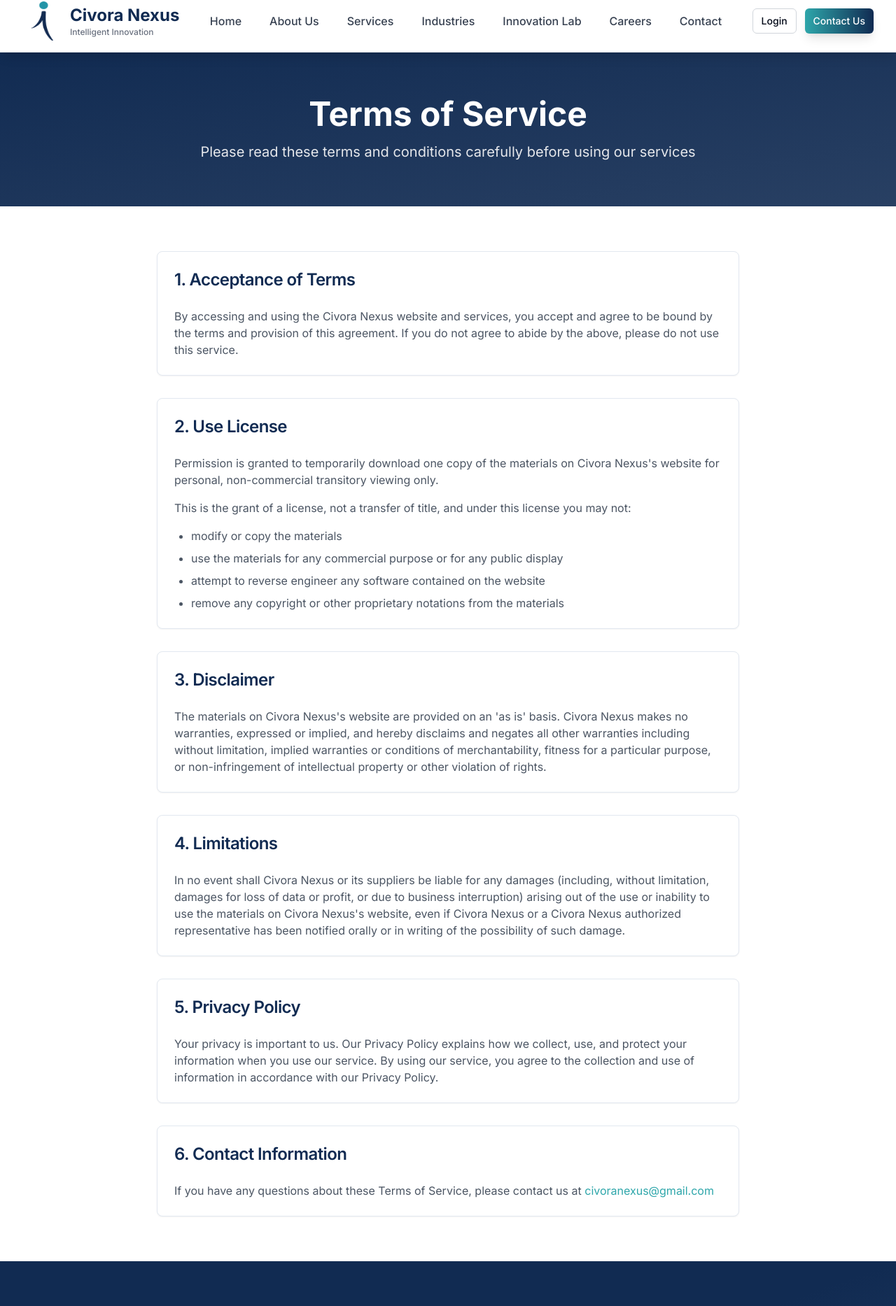
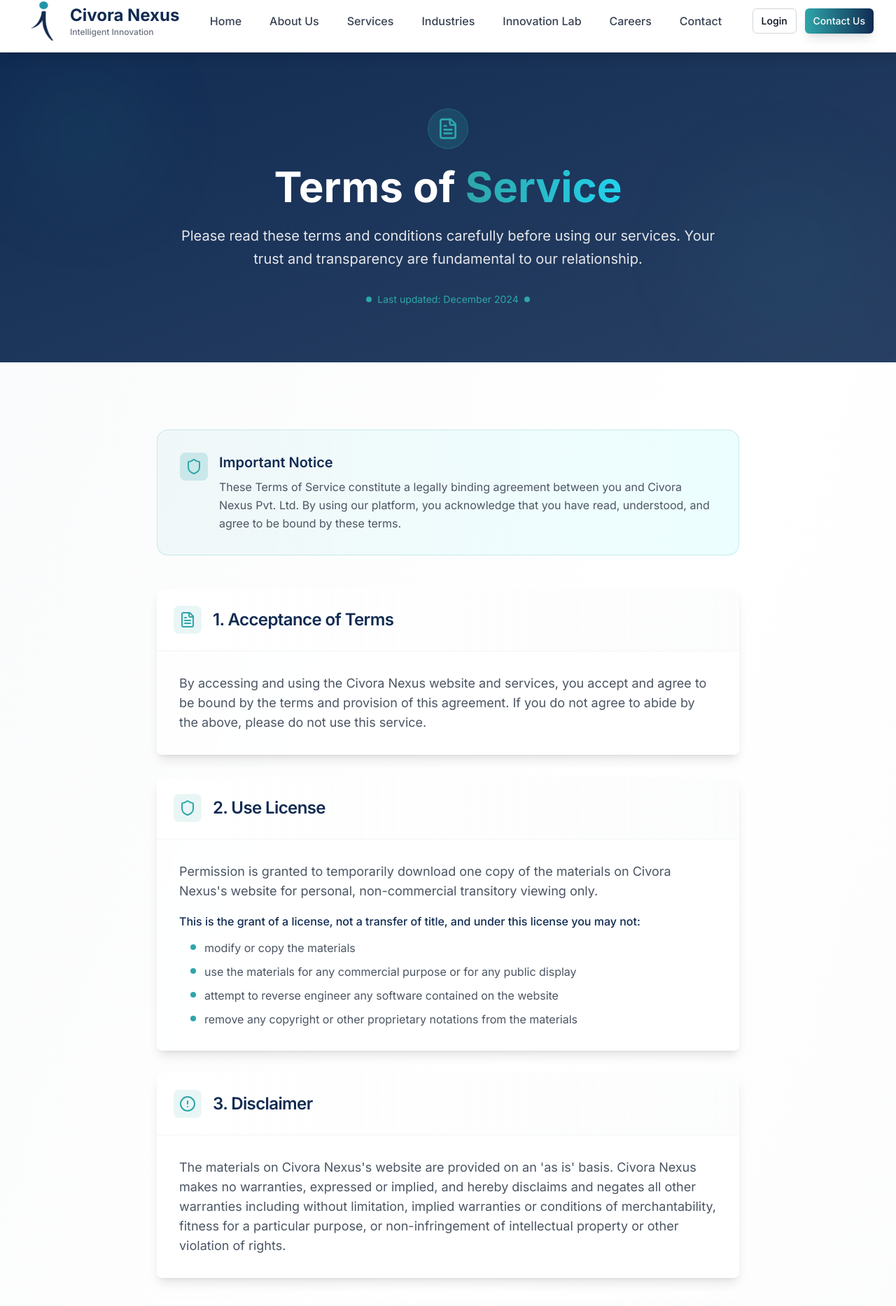
Before and after one commit to ShubhamMaster/citizen-data-bridge, a React (Vite) app: page /terms in a window 1280 px wide. Shown: the part 14-1881 px from the top of the page at 70% size. Built offline with nearby package versions, Linux system fonts and the light colour scheme.

Commit message:
Fix: Improve website design and responsiveness
Refine the website's design, ensuring proper responsiveness and a more professional aesthetic.

```diff
--- a/src/pages/Terms.tsx
+++ b/src/pages/Terms.tsx
@@ -3,103 +3,162 @@ import React from 'react';
 import Header from '@/components/Header';
 import Footer from '@/components/Footer';
 import { Card, CardContent, CardHeader, CardTitle } from "@/components/ui/card";
+import { Shield, FileText, Users, Lock, Mail, AlertCircle } from "lucide-react";
 
 const Terms = () => {
+  const sections = [
+    {
+      icon: <FileText className="w-6 h-6 text-civora-teal" />,
+      title: "1. Acceptance of Terms",
+      content: "By accessing and using the Civora Nexus website and services, you accept and agree to be bound by the terms and provision of this agreement. If you do not agree to abide by the above, please do not use this service."
+    },
+    {
+      icon: <Shield className="w-6 h-6 text-civora-teal" />,
+      title: "2. Use License",
+      content: "Permission is granted to temporarily download one copy of the materials on Civora Nexus's website for personal, non-commercial transitory viewing only.",
+      list: [
+        "modify or copy the materials",
+        "use the materials for any commercial purpose or for any public display",
+        "attempt to reverse engineer any software contained on the website",
+        "remove any copyright or other proprietary notations from the materials"
+      ]
+    },
+    {
+      icon: <AlertCircle className="w-6 h-6 text-civora-teal" />,
+      title: "3. Disclaimer",
+      content: "The materials on Civora Nexus's website are provided on an 'as is' basis. Civora Nexus makes no warranties, expressed or implied, and hereby disclaims and negates all other warranties including without limitation, implied warranties or conditions of merchantability, fitness for a particular purpose, or non-infringement of intellectual property or other violation of rights."
+    },
+    {
+      icon: <Lock className="w-6 h-6 text-civora-teal" />,
+      title: "4. Limitations",
+      content: "In no event shall Civora Nexus or its suppliers be liable for any damages (including, without limitation, damages for loss of data or profit, or due to business interruption) arising out of the use or inability to use the materials on Civora Nexus's website, even if Civora Nexus or a Civora Nexus authorized representative has been notified orally or in writing of the possibility of such damage."
+    },
+    {
+      icon: <Users className="w-6 h-6 text-civora-teal" />,
+      title: "5. Privacy Policy",
+      content: "Your privacy is important to us. Our Privacy Policy explains how we collect, use, and protect your information when you use our service. By using our service, you agree to the collection and use of information in accordance with our Privacy Policy."
+    },
+    {
+      icon: <Mail className="w-6 h-6 text-civora-teal" />,
+      title: "6. Contact Information",
+      content: "If you have any questions about these Terms of Service, please contact us at",
+      contactEmail: "civoranexus@gmail.com"
+    }
+  ];
+
   return (
-    <div className="min-h-screen bg-white">
+    <div className="min-h-screen bg-gradient-to-br from-gray-50 via-white to-gray-50">
       <Header />
 
       {/* Hero Section */}
-      <section className="bg-gradient-to-br from-civora-navy to-civora-navy/90 text-white py-16">
-        <div className="max-w-7xl mx-auto px-4 sm:px-6 lg:px-8">
-          <div className="text-center">
-            <h1 className="text-3xl lg:text-5xl font-bold mb-4">Terms of Service</h1>
-            <p className="text-xl text-gray-200 max-w-3xl mx-auto">
-              Please read these terms and conditions carefully before using our services
-            </p>
+      <section className="relative bg-gradient-to-br from-civora-navy via-civora-navy/95 to-civora-navy/90 text-white py-20 overflow-hidden">
+        {/* Background Elements */}
+        <div className="absolute inset-0">
+          <div className="absolute top-10 left-10 w-40 h-40 bg-civora-teal/10 rounded-full blur-3xl"></div>
+          <div className="absolute bottom-10 right-10 w-60 h-60 bg-civora-teal/5 rounded-full blur-3xl"></div>
+        </div>
+
+        <div className="relative max-w-7xl mx-auto px-4 sm:px-6 lg:px-8 text-center">
+          <div className="flex items-center justify-center mb-6">
+            <div className="p-3 bg-civora-teal/20 rounded-full backdrop-blur-sm border border-civora-teal/30">
+              <FileText className="w-8 h-8 text-civora-teal" />
+            </div>
+          </div>
+          <h1 className="text-4xl lg:text-6xl font-bold mb-6">
+            Terms of <span className="text-transparent bg-clip-text bg-gradient-to-r from-civora-teal to-cyan-400">Service</span>
+          </h1>
+          <p className="text-xl text-gray-200 max-w-3xl mx-auto leading-relaxed">
+            Please read these terms and conditions carefully before using our services.
+            Your trust and transparency are fundamental to our relationship.
+          </p>
+          <div className="mt-8 flex items-center justify-center gap-2 text-sm text-civora-teal">
+            <div className="w-2 h-2 bg-civora-teal rounded-full"></div>
+            <span>Last updated: December 2024</span>
+            <div className="w-2 h-2 bg-civora-teal rounded-full"></div>
           </div>
         </div>
       </section>
 
       {/* Terms Content */}
-      <section className="py-16">
+      <section className="py-16 lg:py-24">
         <div className="max-w-4xl mx-auto px-4 sm:px-6 lg:px-8">
+          {/* Introduction Card */}
+          <div className="mb-12 p-8 bg-gradient-to-r from-civora-teal/5 to-cyan-50 rounded-2xl border border-civora-teal/20">
+            <div className="flex items-start gap-4">
+              <div className="p-2 bg-civora-teal/20 rounded-lg">
+                <Shield className="w-6 h-6 text-civora-teal" />
+              </div>
+              <div>
+                <h3 className="text-xl font-semibold text-civora-navy mb-2">Important Notice</h3>
+                <p className="text-gray-600 leading-relaxed">
+                  These Terms of Service constitute a legally binding agreement between you and Civora Nexus Pvt. Ltd.
+                  By using our platform, you acknowledge that you have read, understood, and agree to be bound by these terms.
+                </p>
+              </div>
+            </div>
+          </div>
+
+          {/* Terms Sections */}
           <div className="space-y-8">
-            <Card>
-              <CardHeader>
-                <CardTitle className="text-2xl text-civora-navy">1. Acceptance of Terms</CardTitle>
-              </CardHeader>
-              <CardContent className="text-gray-600">
-                <p>
-                  By accessing and using the Civora Nexus website and services, you accept and agree to be bound by the terms and provision of this agreement. If you do not agree to abide by the above, please do not use this service.
-                </p>
-              </CardContent>
-            </Card>
+            {sections.map((section, index) => (
+              <Card key={index} className="overflow-hidden border-0 shadow-lg hover:shadow-xl transition-all duration-300 bg-white/70 backdrop-blur-sm">
+                <CardHeader className="bg-gradient-to-r from-white to-gray-50/50 border-b border-gray-100">
+                  <CardTitle className="flex items-center gap-4 text-civora-navy">
+                    <div className="p-2 bg-civora-teal/10 rounded-lg">
+                      {section.icon}
+                    </div>
+                    <span className="text-xl lg:text-2xl">{section.title}</span>
+                  </CardTitle>
+                </CardHeader>
+                <CardContent className="p-6 lg:p-8">
+                  <div className="text-gray-600 leading-relaxed space-y-4">
+                    <p className="text-base lg:text-lg">{section.content}</p>
 
-            <Card>
-              <CardHeader>
-                <CardTitle className="text-2xl text-civora-navy">2. Use License</CardTitle>
-              </CardHeader>
-              <CardContent className="text-gray-600 space-y-4">
-                <p>
-                  Permission is granted to temporarily download one copy of the materials on Civora Nexus's website for personal, non-commercial transitory viewing only.
-                </p>
-                <p>This is the grant of a license, not a transfer of title, and under this license you may not:</p>
-                <ul className="list-disc pl-6 space-y-2">
-                  <li>modify or copy the materials</li>
-                  <li>use the materials for any commercial purpose or for any public display</li>
-                  <li>attempt to reverse engineer any software contained on the website</li>
-                  <li>remove any copyright or other proprietary notations from the materials</li>
-                </ul>
-              </CardContent>
-            </Card>
+                    {section.list && (
+                      <div className="mt-4">
+                        <p className="font-medium text-civora-navy mb-3">This is the grant of a license, not a transfer of title, and under this license you may not:</p>
+                        <ul className="space-y-2 ml-4">
+                          {section.list.map((item, listIndex) => (
+                            <li key={listIndex} className="flex items-start gap-3">
+                              <div className="w-2 h-2 bg-civora-teal rounded-full mt-2 flex-shrink-0"></div>
+                              <span>{item}</span>
+                            </li>
+                          ))}
+                        </ul>
+                      </div>
+                    )}
 
-            <Card>
-              <CardHeader>
-                <CardTitle className="text-2xl text-civora-navy">3. Disclaimer</CardTitle>
-              </CardHeader>
-              <CardContent className="text-gray-600">
-                <p>
-                  The materials on Civora Nexus's website are provided on an 'as is' basis. Civora Nexus makes no warranties, expressed or implied, and hereby disclaims and negates all other warranties including without limitation, implied warranties or conditions of merchantability, fitness for a particular purpose, or non-infringement of intellectual property or other violation of rights.
-                </p>
-              </CardContent>
-            </Card>
+                    {section.contactEmail && (
+                      <div className="mt-4 p-4 bg-civora-teal/5 rounded-lg border border-civora-teal/20">
+                        <a
+                          href={`mailto:${section.contactEmail}`}
+                          className="inline-flex items-center gap-2 text-civora-teal hover:text-civora-navy transition-colors font-medium"
+                        >
+                          <Mail className="w-4 h-4" />
+                          {section.contactEmail}
+                        </a>
+                      </div>
+                    )}
+                  </div>
+                </CardContent>
+              </Card>
+            ))}
+          </div>
 
-            <Card>
-              <CardHeader>
-                <CardTitle className="text-2xl text-civora-navy">4. Limitations</CardTitle>
-              </CardHeader>
-              <CardContent className="text-gray-600">
-                <p>
-                  In no event shall Civora Nexus or its suppliers be liable for any damages (including, without limitation, damages for loss of data or profit, or due to business interruption) arising out of the use or inability to use the materials on Civora Nexus's website, even if Civora Nexus or a Civora Nexus authorized representative has been notified orally or in writing of the possibility of such damage.
-                </p>
-              </CardContent>
-            </Card>
-
-            <Card>
-              <CardHeader>
-                <CardTitle className="text-2xl text-civora-navy">5. Privacy Policy</CardTitle>
-              </CardHeader>
-              <CardContent className="text-gray-600">
-                <p>
-                  Your privacy is important to us. Our Privacy Policy explains how we collect, use, and protect your information when you use our service. By using our service, you agree to the collection and use of information in accordance with our Privacy Policy.
-                </p>
-              </CardContent>
-            </Card>
-
-            <Card>
-              <CardHeader>
-                <CardTitle className="text-2xl text-civora-navy">6. Contact Information</CardTitle>
-              </CardHeader>
-              <CardContent className="text-gray-600">
-                <p>
-                  If you have any questions about these Terms of Service, please contact us at{' '}
-                  <a href="mailto:civoranexus@gmail.com" className="text-civora-teal hover:underline">
-                    civoranexus@gmail.com
-                  </a>
-                </p>
-              </CardContent>
-            </Card>
+          {/* Footer CTA */}
+          <div className="mt-16 text-center p-8 bg-gradient-to-r from-civora-navy/5 to-civora-teal/5 rounded-2xl border border-civora-teal/20">
+            <h3 className="text-2xl font-bold text-civora-navy mb-4">Questions about our Terms?</h3>
+            <p className="text-gray-600 mb-6 max-w-2xl mx-auto">
+              We're here to help clarify any questions you may have about our terms of service.
+              Don't hesitate to reach out to our legal team.
+            </p>
+            <a
+              href="mailto:civoranexus@gmail.com"
+              className="inline-flex items-center gap-2 bg-gradient-to-r from-civora-teal to-cyan-500 hover:from-civora-teal/90 hover:to-cyan-500/90 text-white px-8 py-3 rounded-lg font-medium transition-all duration-300 shadow-lg hover:shadow-xl transform hover:scale-105"
+            >
+              <Mail className="w-5 h-5" />
+              Contact Legal Team
+            </a>
           </div>
         </div>
       </section>
```
